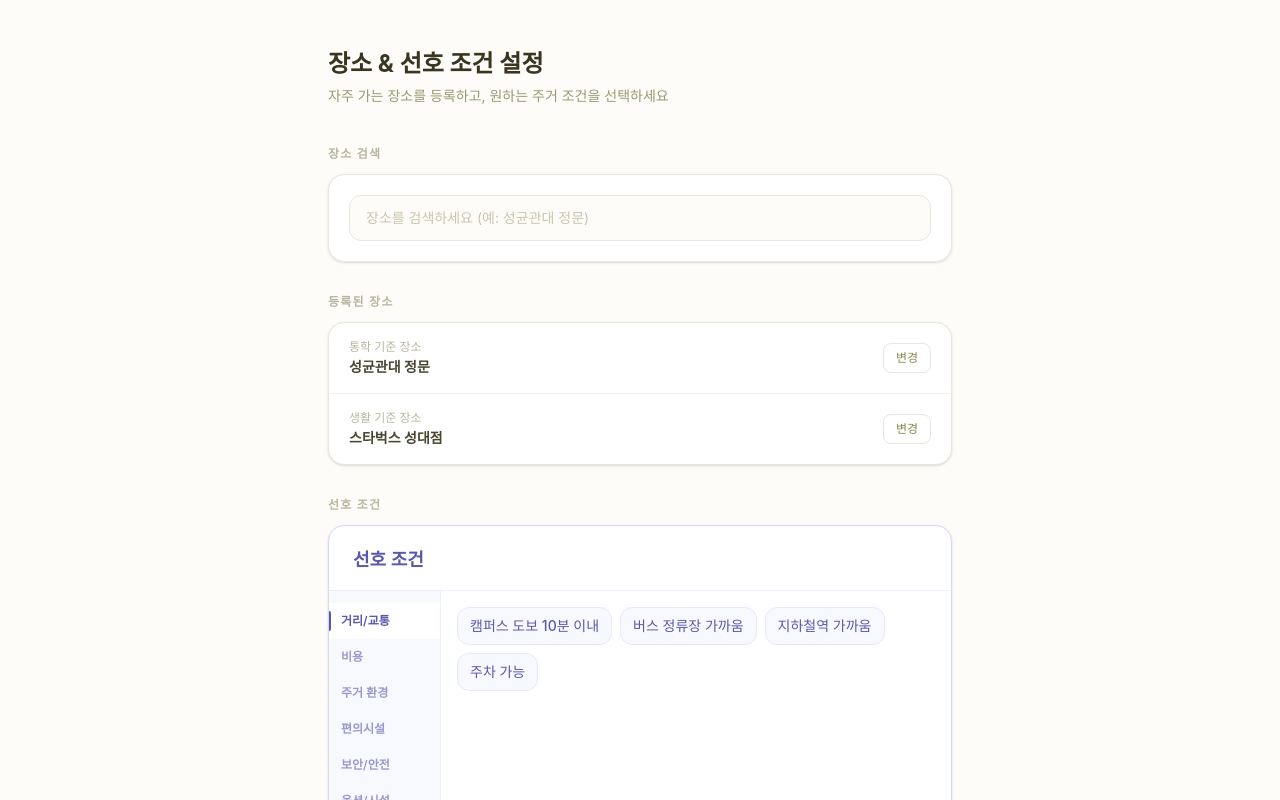
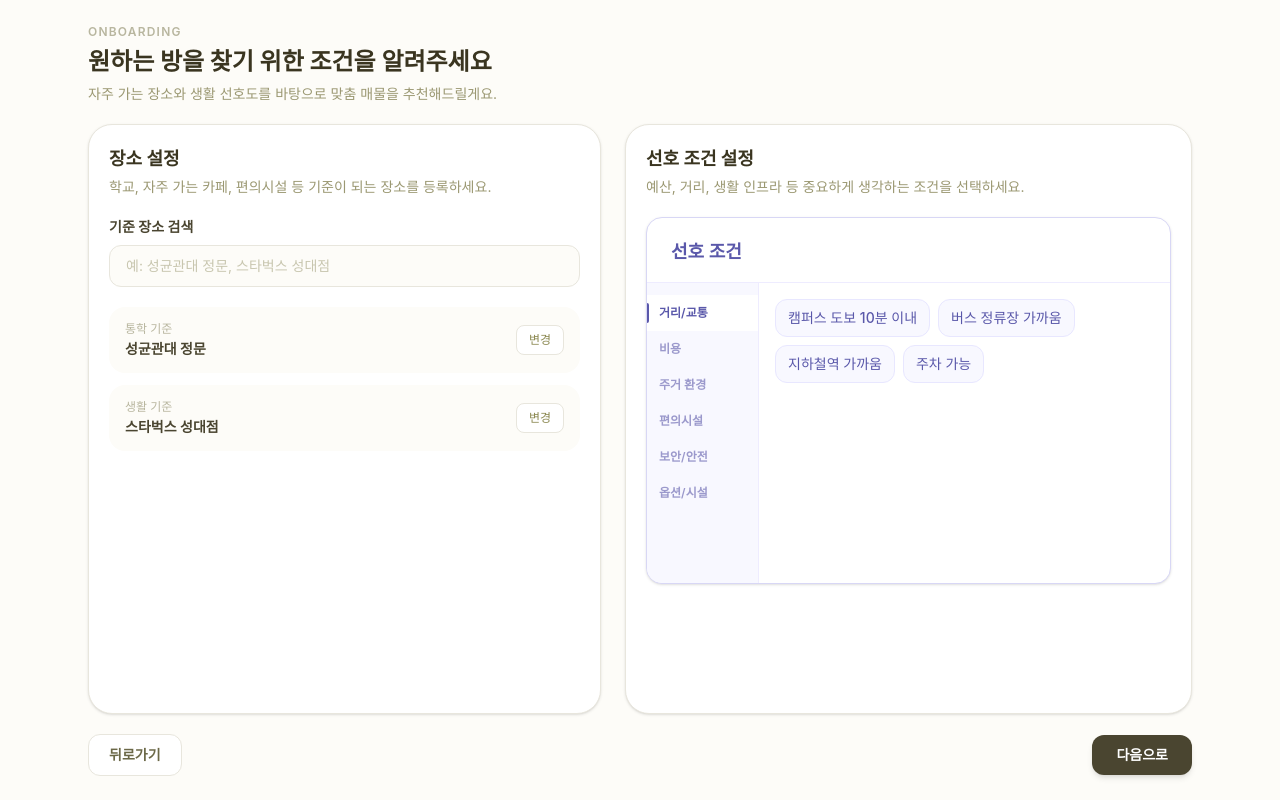
Before and after one commit to skku-2026-capstone-team-2/rooming-frontend, a React (Vite) app in the folder rooming/: page /onboarding in a window 1280 px wide. Shown: the top 800 px of the page. Built offline with nearby package versions, Linux system fonts and the light colour scheme; a web font is replaced by a local one.

Commit message:
design: onboarding 페이지 레이아웃 수정

```diff
--- a/rooming/src/app/pages/OnboardingScreen.tsx
+++ b/rooming/src/app/pages/OnboardingScreen.tsx
@@ -1,16 +1,6 @@
 import { useState } from "react";
 import { useNavigate } from "react-router";
 import PreferenceBoard from "../components/PreferenceBoard";
-
-// ─── Section 헤더 공통 컴포넌트 ───────────────────────────────────────────────
-
-function SectionLabel({ children }: { children: React.ReactNode }) {
-  return (
-    <p className="mb-3 text-xs font-semibold uppercase tracking-widest text-[#B8B69F]">
-      {children}
-    </p>
-  );
-}
 
 // ─── OnboardingScreen ─────────────────────────────────────────────────────────
 
@@ -19,87 +9,112 @@ export default function OnboardingScreen() {
   const [searchValue, setSearchValue] = useState("");
 
   return (
-    <div className="min-h-screen bg-[#FDFCF8]">
-      <div className="mx-auto max-w-2xl px-6 py-10">
-
+    <div className="h-screen overflow-hidden bg-[#FDFCF8]">
+      <div className="mx-auto flex h-full w-full max-w-6xl flex-col px-6 py-6">
         {/* ── 페이지 헤더 ── */}
-        <div className="mb-10">
-          <div className="mb-2 flex items-center gap-2">
-            {/* <span className="h-1.5 w-6 rounded-full bg-[#BDB96A]" /> */}
-            {/* <span className="h-1.5 w-3 rounded-full bg-[#BDB96A]/40" /> */}
-            {/* <span className="h-1.5 w-1.5 rounded-full bg-[#BDB96A]/20" /> */}
-          </div>
-          <h1 className="text-2xl font-bold text-[#3A3520]">장소 & 선호 조건 설정</h1>
+        <div className="mb-5 shrink-0">
+          <p className="mb-1.5 text-xs font-semibold uppercase tracking-widest text-[#B8B69F]">
+            Onboarding
+          </p>
+          <h1 className="text-2xl font-bold text-[#3A3520]">
+            원하는 방을 찾기 위한 조건을 알려주세요
+          </h1>
           <p className="mt-1.5 text-sm text-[#9B9872]">
-            자주 가는 장소를 등록하고, 원하는 주거 조건을 선택하세요
+            자주 가는 장소와 생활 선호도를 바탕으로 맞춤 매물을 추천해드릴게요.
           </p>
         </div>
 
-        <div className="space-y-8">
+        {/* ── 본문 2단 레이아웃 ── */}
+        <div className="grid min-h-0 flex-1 grid-cols-1 gap-6 lg:grid-cols-[0.95fr_1.05fr]">
+          {/* ───────────────── 왼쪽: 장소 설정 ───────────────── */}
+          <section className="min-h-0 rounded-3xl border border-[#E8E6DD] bg-white p-5 shadow-sm">
+            <div className="mb-5">
+              <h2 className="text-lg font-bold text-[#3A3520]">장소 설정</h2>
+              <p className="mt-1 text-sm text-[#9B9872]">
+                학교, 자주 가는 카페, 편의시설 등 기준이 되는 장소를 등록하세요.
+              </p>
+            </div>
 
-          {/* ── 1. 장소 검색 ── */}
+            {/* 장소 검색 */}
             <div>
-            <SectionLabel>장소 검색</SectionLabel>
-            <div className="rounded-2xl border border-[#E8E6DD] bg-white p-5 shadow-sm">
+              <label
+                htmlFor="place-search"
+                className="mb-2 block text-sm font-semibold text-[#4A4530]"
+              >
+                기준 장소 검색
+              </label>
               <input
+                id="place-search"
                 type="text"
                 value={searchValue}
                 onChange={(e) => setSearchValue(e.target.value)}
-                placeholder="장소를 검색하세요 (예: 성균관대 정문)"
-                className="w-full rounded-xl border border-[#E8E6DD] bg-[#FDFCF8] px-4 py-3 text-sm text-[#4A4530] placeholder-[#C8C6AF] focus:border-[#BDB96A] focus:bg-white focus:outline-none focus:ring-2 focus:ring-[#BDB96A]/15 transition-all"
+                placeholder="예: 성균관대 정문, 스타벅스 성대점"
+                className="w-full rounded-xl border border-[#E8E6DD] bg-[#FDFCF8] px-4 py-2.5 text-sm text-[#4A4530] placeholder-[#C8C6AF] transition-all focus:border-[#BDB96A] focus:bg-white focus:outline-none focus:ring-2 focus:ring-[#BDB96A]/15"
               />
             </div>
+
+            {/* 등록된 장소 */}
+            <div className="mt-5 space-y-3">
+              <div className="flex items-center justify-between rounded-2xl bg-[#FDFCF8] px-4 py-3.5">
+                <div>
+                  <p className="text-xs font-medium text-[#B8B69F]">통학 기준</p>
+                  <p className="mt-0.5 text-sm font-semibold text-[#4A4530]">
+                    성균관대 정문
+                  </p>
                 </div>
 
-          {/* ── 2. 등록된 장소 ── */}
-          <div>
-            <SectionLabel>등록된 장소</SectionLabel>
-            <div className="rounded-2xl border border-[#E8E6DD] bg-white shadow-sm overflow-hidden">
-              {/* 통학 기준 */}
-              <div className="flex items-center justify-between px-5 py-4 border-b border-[#F0EFE8]">
-                <div>
-                  <p className="text-xs font-medium text-[#B8B69F]">통학 기준 장소</p>
-                  <p className="mt-0.5 text-sm font-semibold text-[#4A4530]">성균관대 정문</p>
-                </div>
-                <button className="rounded-lg border border-[#E8E6DD] px-3 py-1.5 text-xs font-medium text-[#8B8850] hover:border-[#BDB96A] hover:text-[#6B6847] transition-all">
+                <button className="rounded-lg border border-[#E8E6DD] bg-white px-3 py-1.5 text-xs font-medium text-[#8B8850] transition-all hover:border-[#BDB96A] hover:text-[#6B6847]">
                   변경
                 </button>
               </div>
-              {/* 생활 기준 */}
-              <div className="flex items-center justify-between px-5 py-4">
+
+              <div className="flex items-center justify-between rounded-2xl bg-[#FDFCF8] px-4 py-3.5">
                 <div>
-                  <p className="text-xs font-medium text-[#B8B69F]">생활 기준 장소</p>
-                  <p className="mt-0.5 text-sm font-semibold text-[#4A4530]">스타벅스 성대점</p>
+                  <p className="text-xs font-medium text-[#B8B69F]">생활 기준</p>
+                  <p className="mt-0.5 text-sm font-semibold text-[#4A4530]">
+                    스타벅스 성대점
+                  </p>
                 </div>
-                <button className="rounded-lg border border-[#E8E6DD] px-3 py-1.5 text-xs font-medium text-[#8B8850] hover:border-[#BDB96A] hover:text-[#6B6847] transition-all">
+
+                <button className="rounded-lg border border-[#E8E6DD] bg-white px-3 py-1.5 text-xs font-medium text-[#8B8850] transition-all hover:border-[#BDB96A] hover:text-[#6B6847]">
                   변경
                 </button>
               </div>
             </div>
+          </section>
+
+          {/* ───────────────── 오른쪽: 선호 조건 ───────────────── */}
+          <section className="min-h-0 overflow-hidden rounded-3xl border border-[#E8E6DD] bg-white p-5 shadow-sm">
+            <div className="mb-5">
+              <h2 className="text-lg font-bold text-[#3A3520]">
+                선호 조건 설정
+              </h2>
+              <p className="mt-1 text-sm text-[#9B9872]">
+                예산, 거리, 생활 인프라 등 중요하게 생각하는 조건을 선택하세요.
+              </p>
             </div>
 
-          {/* ── 3. 선호 조건 ── */}
-          <div>
-            <SectionLabel>선호 조건</SectionLabel>
+            <div className="min-h-0">
               <PreferenceBoard />
+            </div>
+          </section>
         </div>
 
         {/* ── 네비게이션 ── */}
-          <div className="flex items-center justify-between pt-2">
+        <div className="mt-5 flex shrink-0 items-center justify-between">
           <button
             onClick={() => navigate("/")}
-              className="flex items-center gap-1.5 rounded-xl border border-[#E8E6DD] bg-white px-5 py-2.5 text-sm font-semibold text-[#6B6847] hover:bg-[#FDFCF8] hover:border-[#D8D6CD] transition-all"
+            className="flex items-center gap-1.5 rounded-xl border border-[#E8E6DD] bg-white px-5 py-2.5 text-sm font-semibold text-[#6B6847] transition-all hover:border-[#D8D6CD] hover:bg-[#FDFCF8]"
           >
-              <span>←</span> 이전
+            뒤로가기
           </button>
+
           <button
             onClick={() => navigate("/map")}
-              className="flex items-center gap-1.5 rounded-xl bg-[#4A4530] px-6 py-2.5 text-sm font-semibold text-white hover:bg-[#3A3520] transition-all shadow-md hover:shadow-lg"
+            className="flex items-center gap-1.5 rounded-xl bg-[#4A4530] px-6 py-2.5 text-sm font-semibold text-white shadow-md transition-all hover:bg-[#3A3520] hover:shadow-lg"
           >
-              다음 <span>→</span>
+            다음으로
           </button>
-          </div>
-
         </div>
       </div>
     </div>
```
Lines whose indentation alone changed are shown as unchanged.
